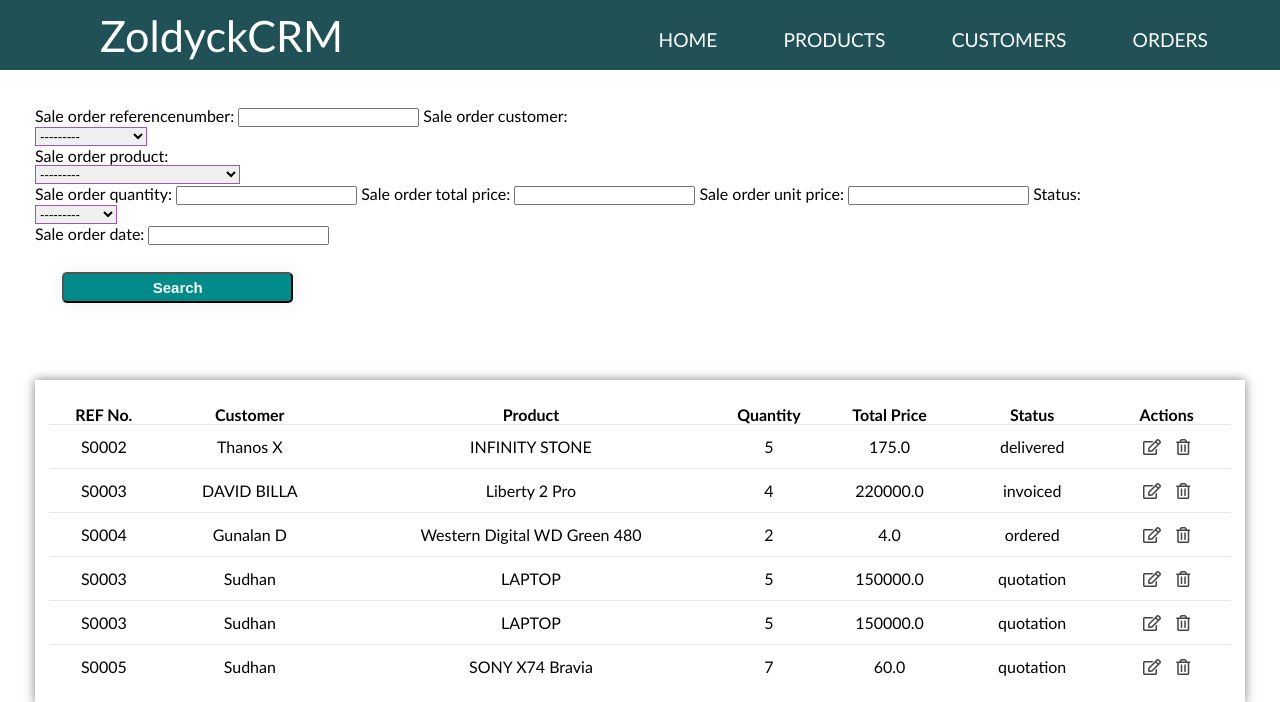
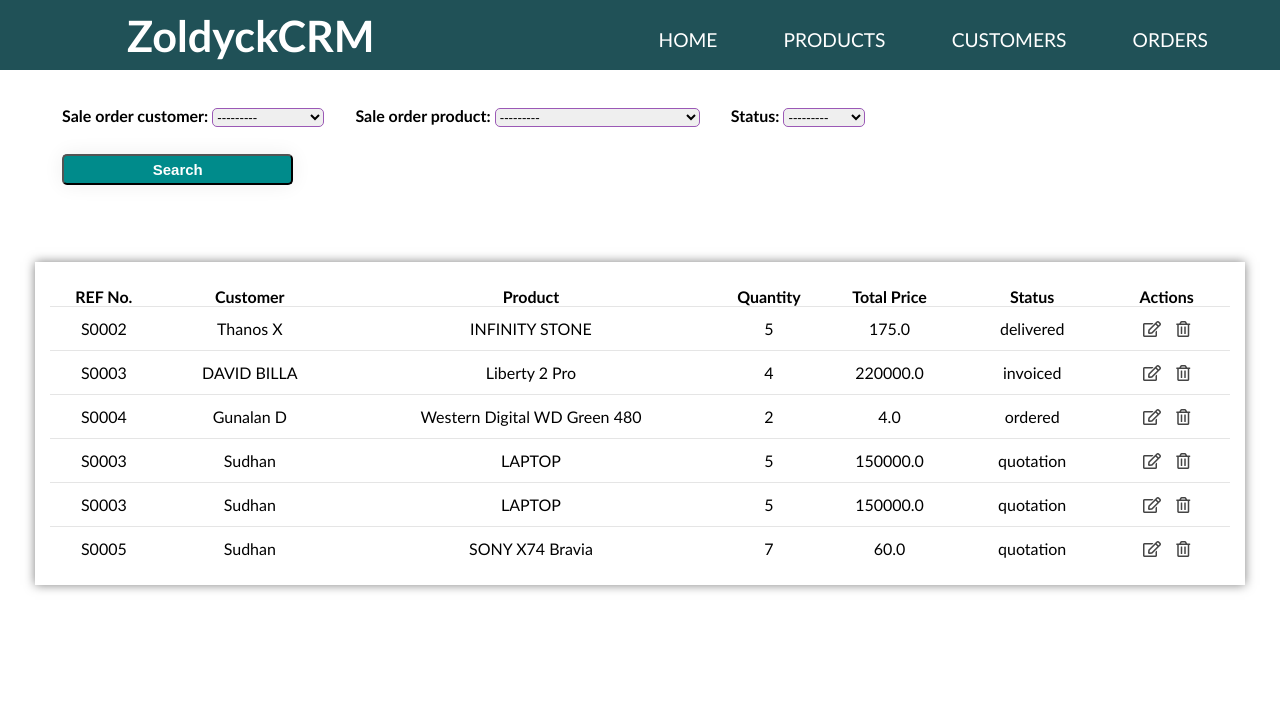
Before and after one commit to GunalanD95/django-crm, a Django app: page /orders/ in a window 1280 px wide. Shown: the top 702 px of the page. Run offline with Django 4.2, Linux system fonts and the light colour scheme; data comes from the database, SQL or seed files in the repository; some libraries are stand-ins or nearby versions.

Commit message:
filter orders

```diff
--- a/accounts/filters.py
+++ b/accounts/filters.py
@@ -5,4 +5,5 @@
 class OrderFilter(django_filters.FilterSet):
     class Meta:
         model = SaleOrder
-        fields = '__all__'
+        # fields = '__all__'
+        fields = ['sale_order_customer','sale_order_product','status']
--- a/accounts/templates/accounts/orders.html
+++ b/accounts/templates/accounts/orders.html
@@ -4,9 +4,14 @@
 {% block content %}
 
 <style>
+    label{
+        font-weight: bold;
+        margin-left: 27px;
+    }
 
     select{
-    display: block;
+    display: inline-block;
+    border-radius: 5px;
     }
 
     select:focus,
```
Lines whose indentation alone changed are shown as unchanged.
